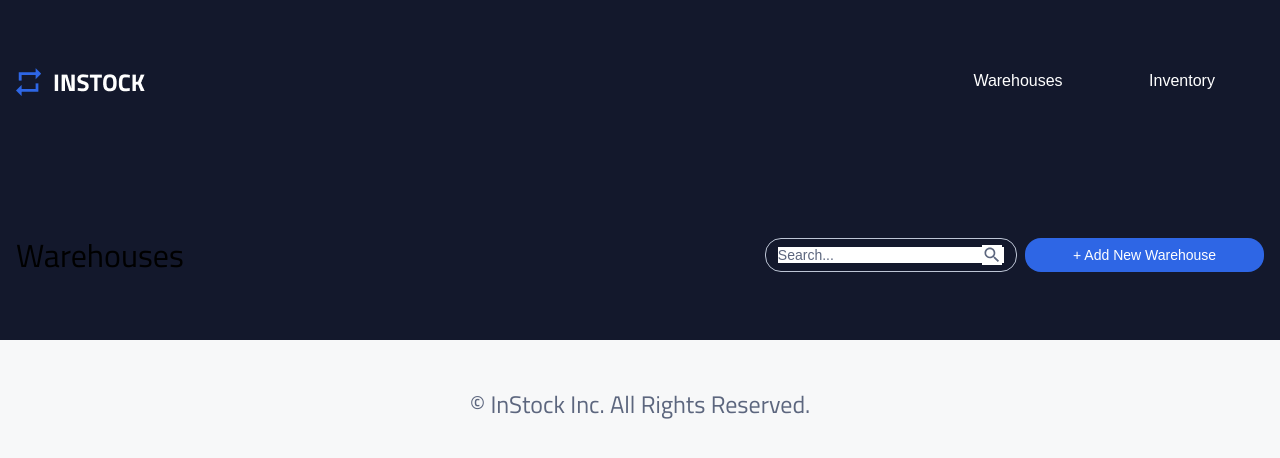
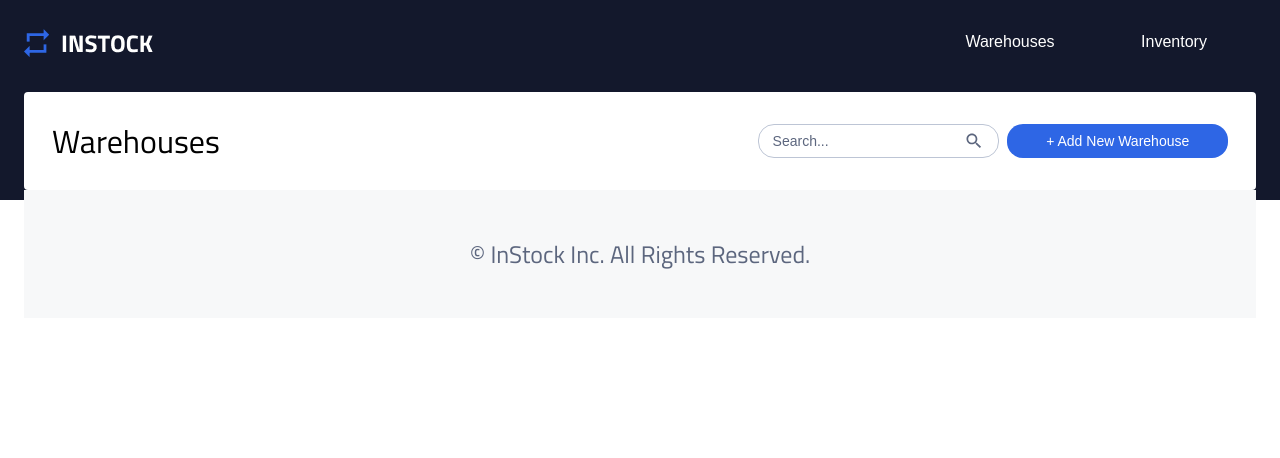
Before and after one commit to ariadnatoledo/dashing-doves-instock, a React (Vite) app: page / in a window 1280 px wide. Shown: the top 458 px of the page. Built offline with nearby package versions, Linux system fonts and the light colour scheme.

Commit message:
style: Warehouses page and header tuneup with overlay

```diff
--- a/src/App.scss
+++ b/src/App.scss
@@ -1 +1,17 @@
-@use "./styles/partials/global";
+@use "./styles/partials/global" as *;
+@use "./styles/partials/mixins" as *;
+@use "./styles/partials/typography" as *;
+@use "./styles/partials/variables" as *;
+
+body {
+    background: linear-gradient(
+      $color-primary-black 12.5rem,
+      $color-primary-white 12.5rem
+    );
+    min-height: 100vh;
+    margin: 0 0.75rem;
+
+    @include tablet {
+      margin: 0 1.5rem;
+    }
+  }
--- a/src/components/Header/Header.scss
+++ b/src/components/Header/Header.scss
@@ -4,12 +4,14 @@
 @use "../../styles/partials/variables" as *;
 
 .header {
-  background-color: $color-primary-black;
-  display: flex;
-  flex-direction: column;
-  align-items: center;
-  padding: 1rem;
-  height: 170px;
+  @include flex-center(column);
+  background: none;
+  padding: 1.375rem 0;
+  gap: 1.375rem;
+
+  // @include desktop {
+  //   @include flex-center();
+  // }
 
   .header__nav {
     display: flex;
@@ -65,11 +67,9 @@
 @include tablet {
   .header {
     display: flex;
-    padding: 1.5rem;
+    padding: 1.5rem 0;
     flex-direction: row;
     justify-content: space-between;
-    align-items: flex-start;
-    height: 170px;
   }
 
   .header__nav-menu {
@@ -87,14 +87,3 @@
     }
   }
 }
-
-@include desktop {
-  .header {
-    display: flex;
-    flex-direction: row;
-    justify-content: space-between;
-    align-items: flex-start;
-    padding: 36px 160px 9px 160px;
-    height: 170px;
-  }
-}
--- a/src/components/PagesHeader/PagesHeader.jsx
+++ b/src/components/PagesHeader/PagesHeader.jsx
@@ -3,24 +3,24 @@ import "./PagesHeader.scss";
 
 function DisplayHeader() {
   return (
-    <div className="header">
-      <h2 className="header__title">Warehouses</h2>
-      <div className="header__search-and-add">
-        <div className="header__search">
+    <div className="pages-header">
+      <h2 className="pages-header__title">Warehouses</h2>
+      <div className="pages-header__search-and-add">
+        <div className="pages-header__search">
           <input
             type="text"
-            className="header__search-input"
+            className="pages-header__search-input"
             placeholder="Search..."
           />
-          <button className="header__search-button">
+          <button className="pages-header__search-button">
             <img
               src="src/assets/Icons/search-24px.svg"
               alt="Search icon"
-              className="header__search-button-icon"
+              className="pages-header__search-button-icon"
             />
           </button>
         </div>
-          <button className="header__button">+ Add New Warehouse</button>
+          <button className="pages-header__button">+ Add New Warehouse</button>
       </div>
 
     </div>
--- a/src/components/PagesHeader/PagesHeader.scss
+++ b/src/components/PagesHeader/PagesHeader.scss
@@ -1,10 +1,11 @@
 @use "/src/styles/partials/mixins.scss" as *;
 @use "/src/styles/partials/variables.scss" as *;
-.header {
-  padding: 1rem;
+.pages-header {
+  padding: 1.5rem 0;
   width: 100%;
   @include flex-center(column, normal, flex-start);
   gap: 0.75rem;
+  background-color: $color-primary-white;
 
   @include tablet {
     @include flex-center(row, space-between);
@@ -36,18 +37,18 @@
     @include flex-center;
     border: 0.0625rem solid $color-secondary-cloud;
     border-radius: 1rem;
-    padding: 0.4375rem 1.5rem 0.4375rem 0.75rem;
+    padding: 0.4375rem 1.875rem 0.4375rem 0.75rem;
     position: relative;
 
     @include tablet {
-        padding: 0.5rem 0.75rem;
+        padding: 0.5rem 1.5rem 0.5rem 0.875rem;
     }
 
     &-input {
       width: 100%;
       border: none;
       outline: none;
-      font-size: 0.875rem;
+      font-size: .8125rem;
 
       @include tablet {
         font-size: 0.875rem;
@@ -81,10 +82,10 @@
     background-color: $color-primary-indigo;
     color: $color-primary-white;
     border-radius: 1rem;
-    padding: 0.375rem 0.125rem 0.25rem;
+    padding: .3125rem 0.125rem;
     border: none;
     transition: background-color 0.3s ease;
-    font-size: 0.625rem;
+    font-size: .8125rem;
 
     @include tablet {
       font-size: 0.875rem;
--- a/src/pages/WarehousePage/WarehousePage.jsx
+++ b/src/pages/WarehousePage/WarehousePage.jsx
@@ -1,5 +1,6 @@
 import React from 'react'
-import PagesHeader from '../../components/PagesHeader/PagesHeader.jsx'
+import PagesHeader from '../../components/PagesHeader/PagesHeader.jsx';
+import './WarehousePage.scss'
 
 function WarehousePage() {
   return (
--- a/src/pages/WarehousePage/WarehousePage.scss
+++ b/src/pages/WarehousePage/WarehousePage.scss
@@ -0,0 +1,14 @@
+@use "../../styles/partials/global" as *;
+@use "../../styles/partials/mixins" as *;
+@use "../../styles/partials/typography" as *;
+@use "../../styles/partials/variables" as *;
+
+.warehouse-page {
+    padding: 0 1.25rem;
+    background-color: $color-primary-white;
+    border-radius: .25rem;
+
+    @include tablet {
+        padding: 0.5rem 1.75rem;
+    }
+}
```
Also changed, not shown: src/pages/InventoryPage/InventroyPage.scss (deleted).
